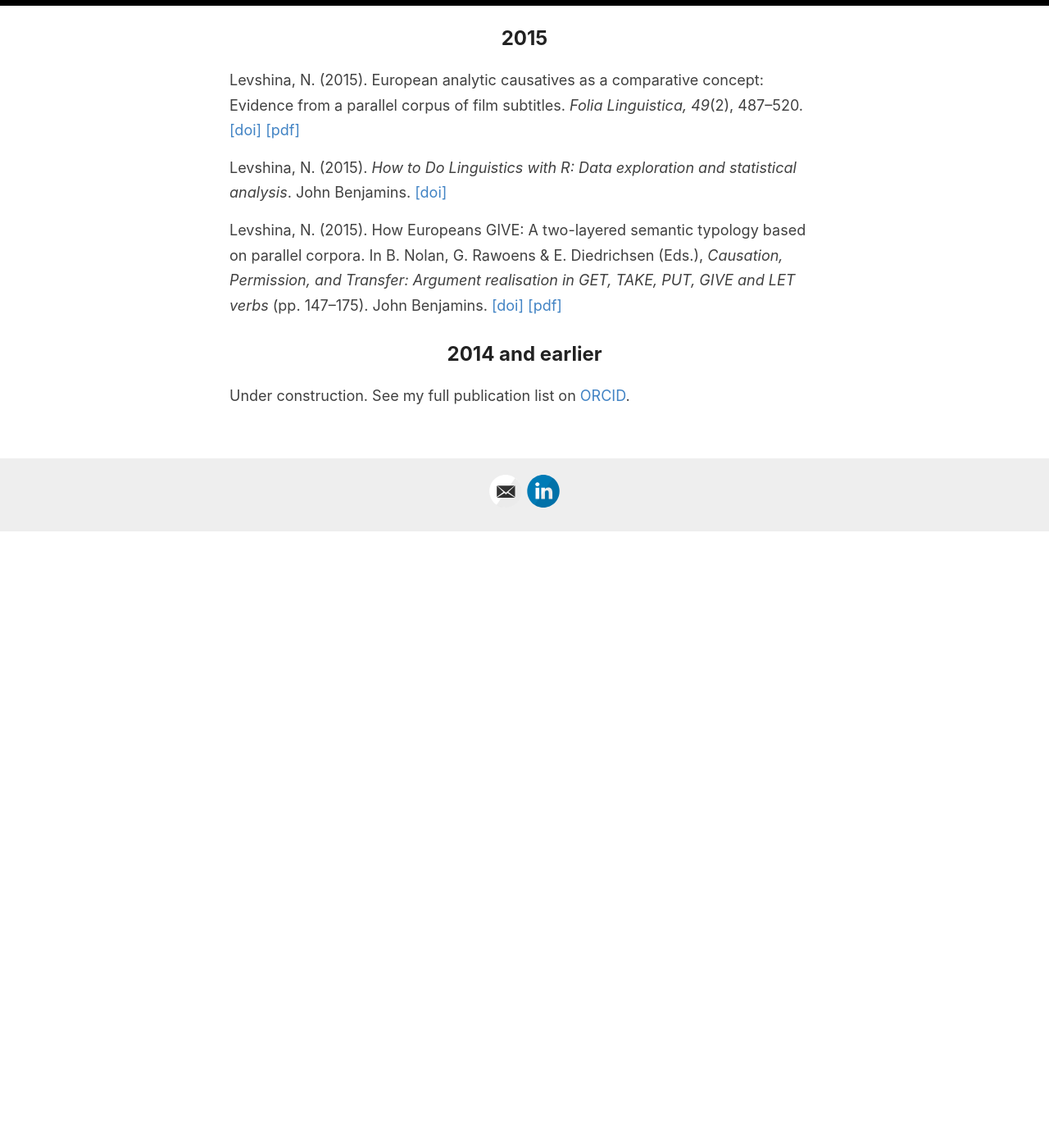
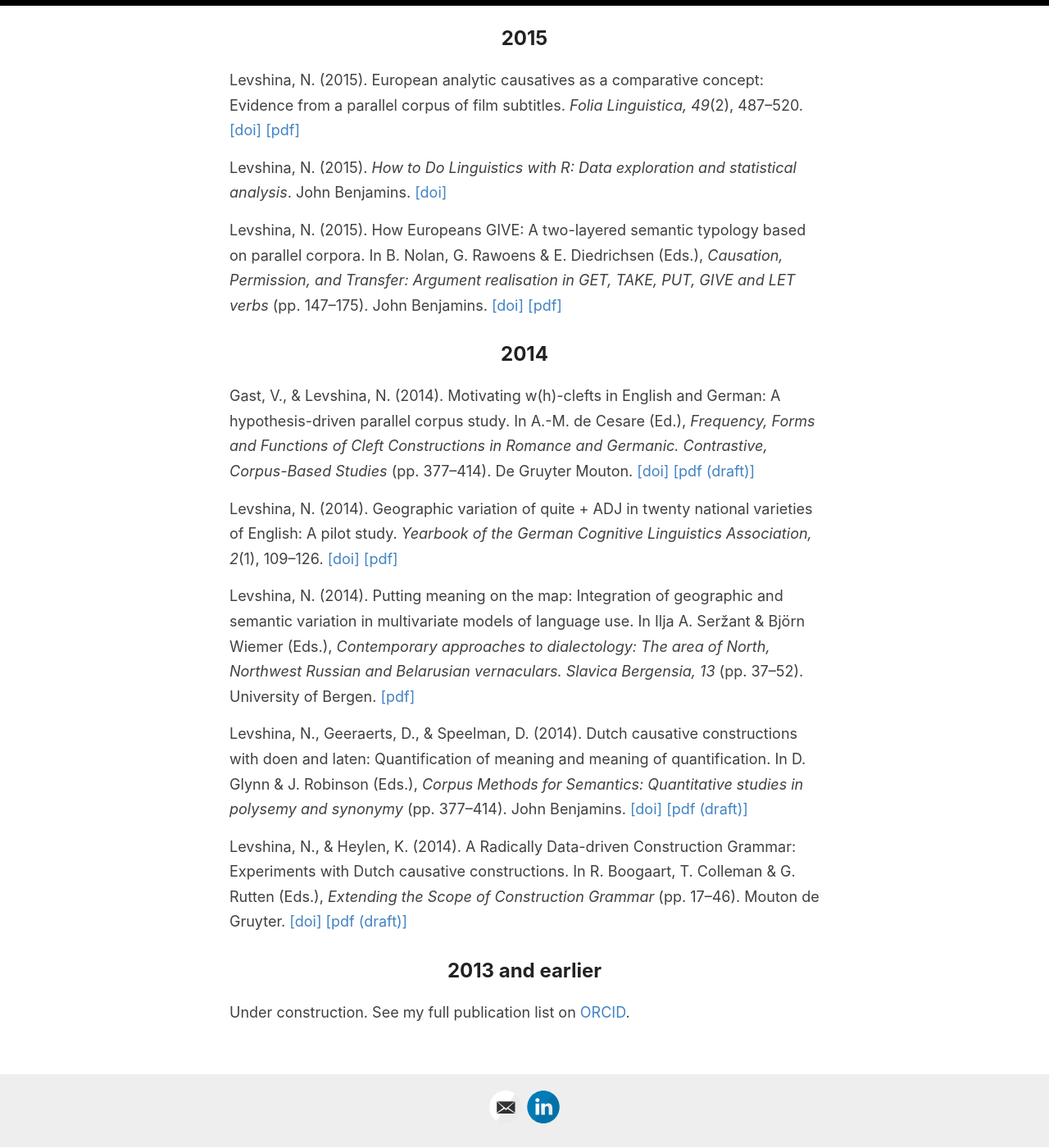
Before and after one commit to levshina/levshina.github.io, a Jekyll site: the page built from _pages/publications.md, in a window 1280 px wide and 1400 px high, scrolled down 6135 px. Shown: the whole window at 82% size. Built offline with Jekyll 4.4.1, drawn with Linux system fonts in a browser that asks for light colours; before the commit the page ends 6783 px from its top, so only the background shows below that.

Commit message:
Update publications.md

```diff
--- a/_pages/publications.md
+++ b/_pages/publications.md
@@ -142,6 +142,18 @@ Levshina, N. (2015). <i>How to Do Linguistics with R: Data exploration and stati
 
 Levshina, N. (2015). How Europeans GIVE: A two-layered semantic typology based on parallel corpora. In B. Nolan, G. Rawoens & E. Diedrichsen (Eds.), <i>Causation, Permission, and Transfer: Argument realisation in GET, TAKE, PUT, GIVE and LET verbs</i> (pp. 147–175). John Benjamins. <a target="_blank" href ="https://doi.org/10.1075/slcs.167.05lev">[doi]</a> <a target="_blank" href ="/docs/Levshina2015_GIVE.pdf"> [pdf] </a>
 
-## 2014 and earlier
+## 2014
+
+Gast, V., & Levshina, N. (2014). Motivating w(h)-clefts in English and German: A hypothesis-driven parallel corpus study. In A.-M. de Cesare (Ed.), <i>Frequency, Forms and Functions of Cleft Constructions in Romance and Germanic. Contrastive, Corpus-Based Studies</i> (pp. 377–414). De Gruyter Mouton. <a target="_blank" href = "https://doi.org/10.1515/9783110361872.377">[doi]</a> <a target="_blank" href ="/docs/Gast_Levshina_wclefts.pdf"> [pdf (draft)] </a>
+
+Levshina, N. (2014). Geographic variation of quite + ADJ in twenty national varieties of English: A pilot study. <i>Yearbook of the German Cognitive Linguistics Association, 2</i>(1), 109–126. <a target="_blank" href = "https://doi.org/10.1515/gcla-2014-0008">[doi]</a> <a target="_blank" href ="/docs/Levshina2014_quite.pdf"> [pdf] </a>
+
+Levshina, N. (2014). Putting meaning on the map: Integration of geographic and semantic variation in multivariate models of language use. In Ilja A. Seržant & Björn Wiemer (Eds.), <i>Contemporary approaches to dialectology: The area of North, Northwest Russian and Belarusian vernaculars. Slavica Bergensia, 13 </i> (pp. 37–52). University of Bergen. <a target="_blank" href ="/docs/Levshina2014_puttingMeaning.pdf"> [pdf] </a>
+
+Levshina, N., Geeraerts, D., & Speelman, D. (2014). Dutch causative constructions with doen and laten: Quantification of meaning and meaning of quantification. In D. Glynn & J. Robinson (Eds.), <i>Corpus Methods for Semantics: Quantitative studies in polysemy and synonymy</i> (pp. 377–414). John Benjamins. <a target="_blank" href = "https://doi.org/10.1075/hcp.43">[doi]</a> <a target="_blank" href ="/docs/LevshinaEtAl2014_doenLaten.pdf"> [pdf (draft)] </a>
+
+Levshina, N., & Heylen, K. (2014). A Radically Data-driven Construction Grammar: Experiments with Dutch causative constructions. In R. Boogaart, T. Colleman & G. Rutten (Eds.), <i>Extending the Scope of Construction Grammar</i> (pp. 17–46). Mouton de Gruyter.  <a target="_blank" href = "https://doi.org/10.1515/9783110366273.17">[doi]</a> <a target="_blank" href ="/docs/LevshinaHeylen2014_radically.pdf"> [pdf (draft)] </a>
+
+## 2013 and earlier
 
 Under construction. See my full publication list on <a href="https://orcid.org/0000-0002-3669-8784" target="_blank">ORCID</a>.
```
